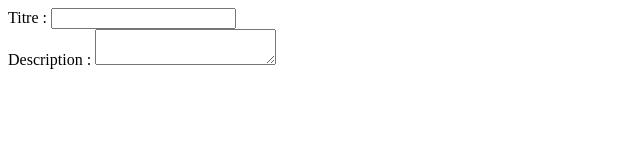
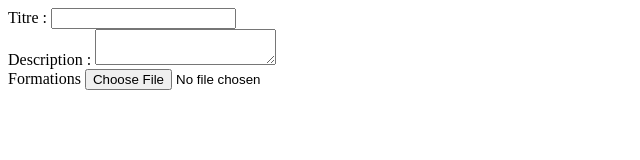
Before and after one commit to Abdoulkader-the-dev/mon-cv, a plain HTML site: page index.html in a window 1280 px wide. Shown: the whole page, without its empty margins (0-640 px from the left). Drawn offline with Linux system fonts and the light colour scheme.

Commit message:
Fusion entre formation et le master actuel

```diff
--- a/index.html
+++ b/index.html
@@ -16,5 +16,10 @@
     <label for="description">Description :</label>
     <textarea name="description"></textarea>
   </section>
+
+  <section>
+    <label for="formation">Formations</label>
+    <input type="file" name="formation">
+  </section>
 </body>
 </html>
```
